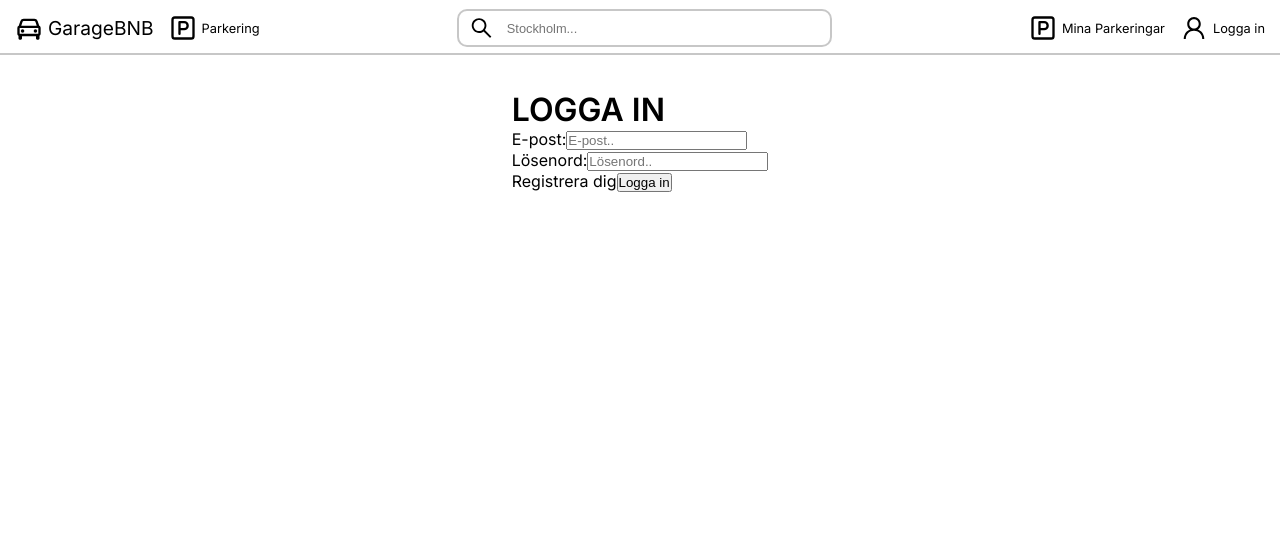
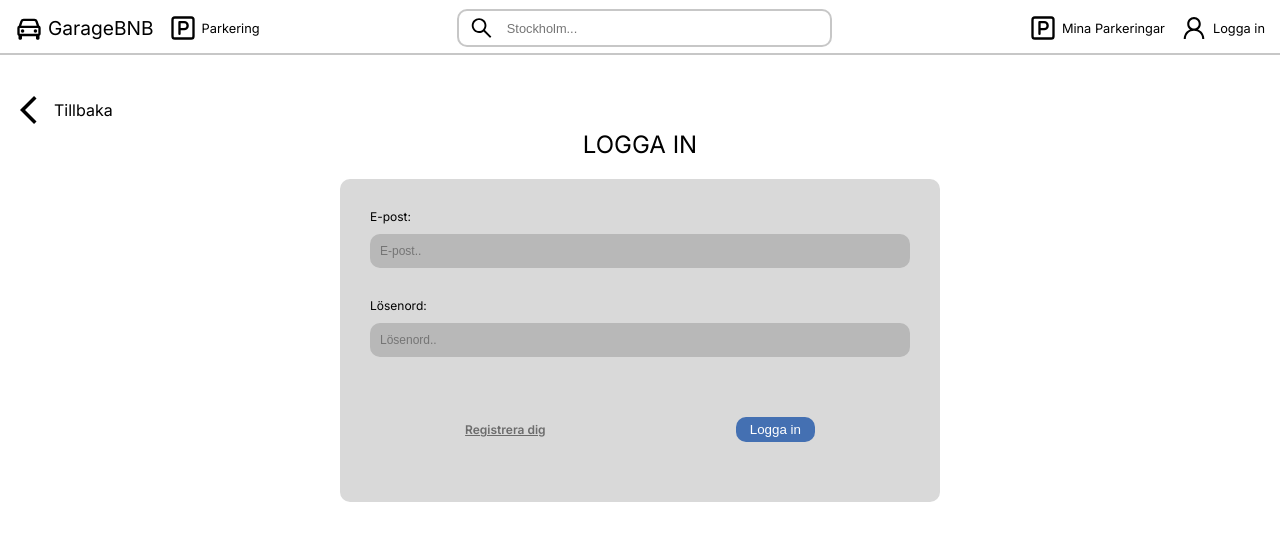
Before and after one commit to sebbejuh/garageBNB, a React (Vite) app in the folder frontend/: page /login in a window 1280 px wide. Shown: the top 540 px of the page. Built offline with nearby package versions, Linux system fonts and the light colour scheme.

Commit message:
finished styling login and register pages

```diff
--- a/frontend/src/assets/_login-register.scss
+++ b/frontend/src/assets/_login-register.scss
@@ -0,0 +1,67 @@
+.login-container{
+  display: flex;
+  flex-direction: column;
+  margin-top: 40px;
+  min-width: 600px;
+  .login-title{
+    display: flex;
+    justify-content: center;
+    h2{
+      margin-bottom: 20px;
+      font-weight: 100;
+    }
+  }
+}
+.login-form{
+  background-color: #D9D9D9;
+  padding: 30px;
+  border-radius: 10px;
+  font-size: 12px;
+}
+.login-input{
+  display: flex;
+  flex-direction: column;
+  input{
+    background-color: #B8B8B8;
+    border: none;
+    padding: 10px 10px;
+    border-radius: 10px;
+    font-size: 12px;
+    margin-bottom: 30px;
+  }
+  label{
+    padding-bottom: 10px;
+  }
+}
+.login-btn-link{
+  display: flex;
+  justify-content: space-around;
+  align-items: center;
+  margin: 30px 0;
+  .register-link{
+    font-weight: 700;
+    color: rgba(0, 0, 0, 0.50);
+    text-decoration: underline;
+  }
+  .login-btn{
+    background-color: #4470B2;
+    color: white;
+    padding: 5px 14px;
+    border: none;
+    border-radius: 10px;
+  }
+  .login-btn:hover{
+    cursor: pointer;
+    text-decoration: underline;
+  }
+}
+
+//mobile
+@media screen and (max-width: 600px) {
+  .login-container{
+    min-width: 95%;
+  }
+  .login-btn-link{
+    margin: 0;
+  }
+}
--- a/frontend/src/views/Login.tsx
+++ b/frontend/src/views/Login.tsx
@@ -2,6 +2,7 @@ import { Link } from "react-router-dom";
 import { AuthContext } from "../context/AuthContext";
 import { useContext, useState } from "react";
 import { useNavigate } from "react-router-dom";
+import GoBackBtn from "../components/GoBackBtn"
 
 const Login = () => {
   const authContext = useContext(AuthContext);
@@ -42,9 +43,11 @@ const Login = () => {
     navigate("/");
   };
   return (
+    <>
+      <GoBackBtn />
       <div className="login-container">
         <div className="login-title">
-        <h1>LOGGA IN</h1>
+          <h2>LOGGA IN</h2>
         </div>
         <form className="login-form" onSubmit={handleSubmit}>
           <div className="login-input">
@@ -69,10 +72,13 @@ const Login = () => {
               onChange={handleChange}
             />
           </div>
+          <div className="login-btn-link">
             <Link to="/register" className="register-link">Registrera dig</Link>
             <button className="login-btn">Logga in</button>
+          </div>
         </form>
       </div>
+    </>
   )
 }
 
--- a/frontend/src/views/Register.tsx
+++ b/frontend/src/views/Register.tsx
@@ -2,6 +2,7 @@ import { Link } from "react-router-dom";
 import { AuthContext } from "../context/AuthContext";
 import { useContext, useState } from "react";
 import { useNavigate } from "react-router-dom";
+import GoBackBtn from "../components/GoBackBtn"
 
 const Register = () => {
   const authContext = useContext(AuthContext);
@@ -25,7 +26,7 @@ const Register = () => {
   const handleSubmit = async (e: React.FormEvent<HTMLFormElement>) => {
     e.preventDefault();
     if (registerData.password !== registerData.confirmPassword) {
-      alert("Failed to register user - Passwords do not match!");
+      alert("Misslyckades med att skapa användare - Lösenorden stämmer inte överens!");
       return;
     }
     const res = await fetch("http://localhost:7777/api/users/register", {
@@ -47,9 +48,11 @@ const Register = () => {
     navigate("/");
   };
   return (
+    <>
+      <GoBackBtn />
       <div className="login-container">
         <div className="login-title">
-        <h1>REGISTRERA</h1>
+          <h2>REGISTRERA</h2>
         </div>
         <form className="login-form" onSubmit={handleSubmit}>
           <div className="login-input">
@@ -75,20 +78,23 @@ const Register = () => {
             />
           </div>
           <div className="login-input">
-          <label htmlFor="confirmPassword">Bekräfta lösenord:</label>
+            <label htmlFor="confirmPassword">Upprepa lösenord:</label>
             <input
               type="password"
-            placeholder="Bekräfta lösenord.."
+              placeholder="Lösenord.."
               name="confirmPassword"
               id="confirmPassword"
               value={registerData.confirmPassword}
               onChange={handleChange}
             />
           </div>
+          <div className="login-btn-link">
             <Link to="/login" className="register-link">Har du ett konto? Logga in</Link>
             <button className="login-btn">Registrera</button>
+          </div>
         </form>
       </div>
+    </>
   )
 }
 
```
Lines whose indentation alone changed are shown as unchanged.
